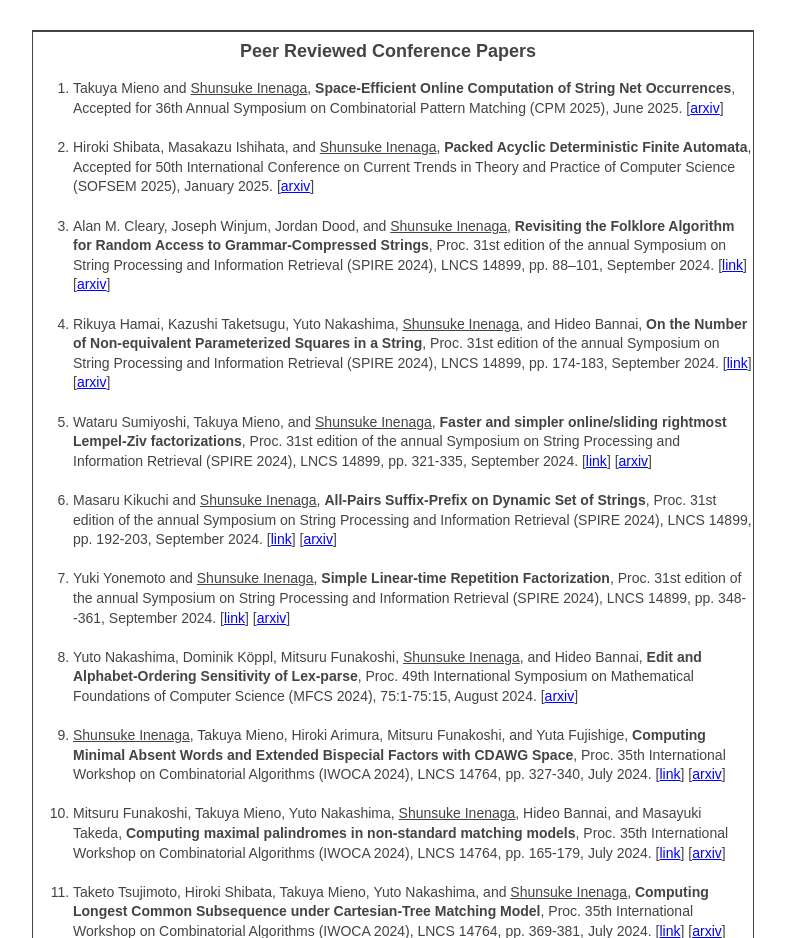
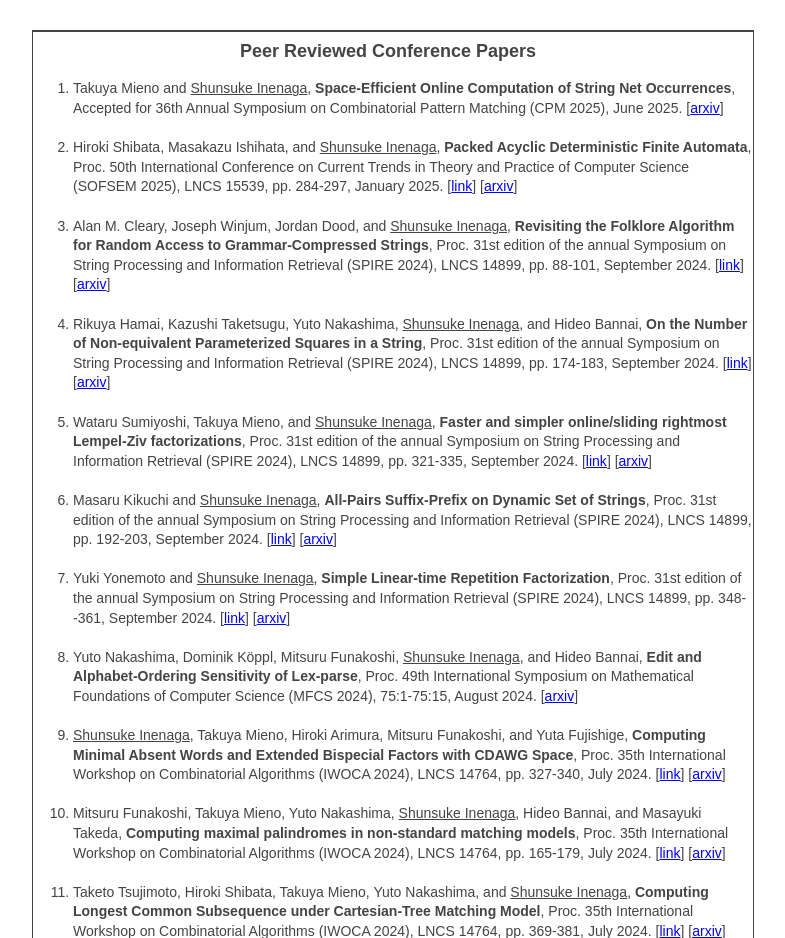
Before and after one commit to shunsuke-inenaga/shunsuke-inenaga.github.io, a plain HTML site: page publications.html in a window 1280 px wide. Shown: the part 5040-5978 px from the top of the page, without its empty margins (247-1032 px from the left). Drawn offline with Linux system fonts and the light colour scheme.

Commit message:
updated publications

```diff
--- a/publications.html
+++ b/publications.html
@@ -311,9 +311,9 @@
 
   <li>Takuya Mieno and <span class="underline">Shunsuke Inenaga</span>, <span class="boldface">Space-Efficient Online Computation of String Net Occurrences</span>, Accepted for 36th Annual Symposium on Combinatorial Pattern Matching (CPM 2025), June 2025. [<a href="https://arxiv.org/abs/2411.12160">arxiv</a>]<br><br>
 
-  <li>Hiroki Shibata, Masakazu Ishihata, and <span class="underline">Shunsuke Inenaga</span>, <span class="boldface">Packed Acyclic Deterministic Finite Automata</span>, Accepted for 50th International Conference on Current Trends in Theory and Practice of Computer Science (SOFSEM 2025), January 2025. [<a href="https://arxiv.org/abs/2410.07602">arxiv</a>]<br><br>
+  <li>Hiroki Shibata, Masakazu Ishihata, and <span class="underline">Shunsuke Inenaga</span>, <span class="boldface">Packed Acyclic Deterministic Finite Automata</span>, Proc. 50th International Conference on Current Trends in Theory and Practice of Computer Science (SOFSEM 2025), LNCS 15539, pp. 284-297, January 2025. [<a href="https://doi.org/10.1007/978-3-031-82697-9_21">link</a>] [<a href="https://arxiv.org/abs/2410.07602">arxiv</a>]<br><br>
 
-  <li>Alan M. Cleary, Joseph Winjum, Jordan Dood, and <span class="underline">Shunsuke Inenaga</span>, <span class="boldface">Revisiting the Folklore Algorithm for Random Access to Grammar-Compressed Strings</span>, Proc. 31st edition of the annual Symposium on String Processing and Information Retrieval (SPIRE 2024), LNCS 14899, pp. 88–101, September 2024. [<a href="https://doi.org/10.1007/978-3-031-72200-4_7">link</a>] [<a href="https://arxiv.org/abs/2407.08190">arxiv</a>]<br><br>
+  <li>Alan M. Cleary, Joseph Winjum, Jordan Dood, and <span class="underline">Shunsuke Inenaga</span>, <span class="boldface">Revisiting the Folklore Algorithm for Random Access to Grammar-Compressed Strings</span>, Proc. 31st edition of the annual Symposium on String Processing and Information Retrieval (SPIRE 2024), LNCS 14899, pp. 88-101, September 2024. [<a href="https://doi.org/10.1007/978-3-031-72200-4_7">link</a>] [<a href="https://arxiv.org/abs/2407.08190">arxiv</a>]<br><br>
 
   <li>Rikuya Hamai, Kazushi Taketsugu, Yuto Nakashima, <span class="underline">Shunsuke Inenaga</span>, and Hideo Bannai, <span class="boldface">On the Number of Non-equivalent Parameterized Squares in a String</span>, Proc. 31st edition of the annual Symposium on String Processing and Information Retrieval (SPIRE 2024), LNCS 14899, pp. 174-183, September 2024. [<a href="https://doi.org/10.1007/978-3-031-72200-4_13">link</a>] [<a href="https://arxiv.org/abs/2408.04920">arxiv</a>]<br><br>
 
```
